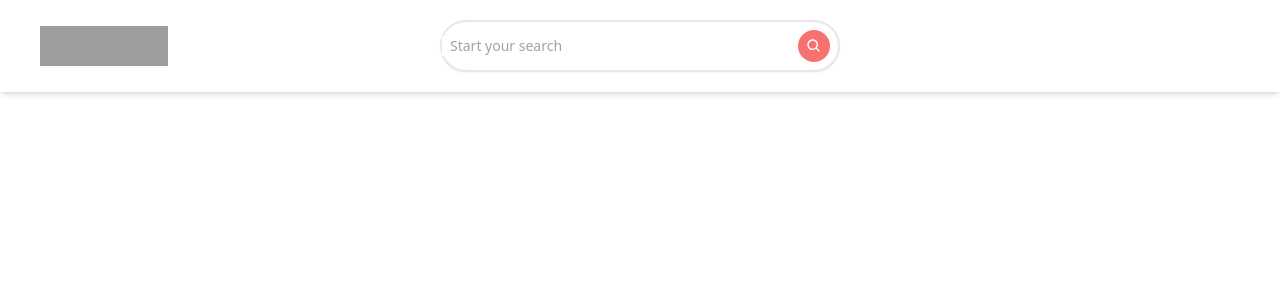
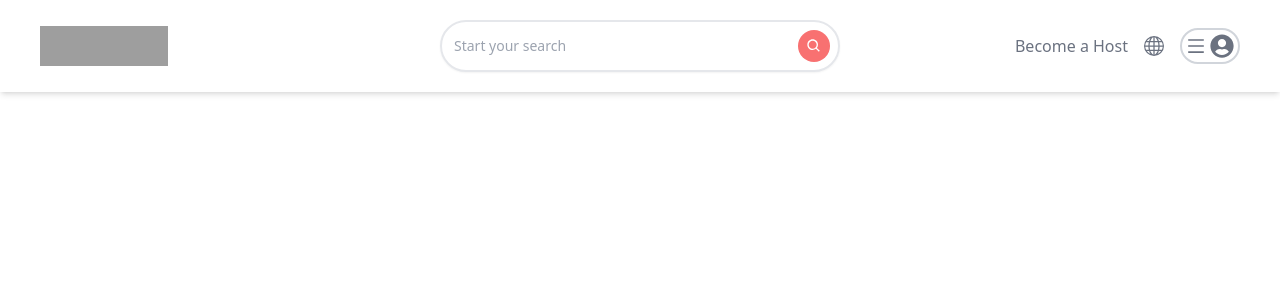
Before and after one commit to NithinGopal/airbnb-ss, a Next.js app: page / in a window 1280 px wide. Shown: the top 300 px of the page. Built offline with nearby package versions, Linux system fonts and the light colour scheme; grey boxes are pictures that could not be loaded.

Commit message:
Complete Header

```diff
--- a/components/Header.js
+++ b/components/Header.js
@@ -1,6 +1,9 @@
 import React from 'react'
 import Image from 'next/image'
-import { BiSearch } from 'react-icons/bi'
+import { BiSearch, BiUser } from 'react-icons/bi'
+import { BsGlobe } from 'react-icons/bs'
+import { AiOutlineMenu } from 'react-icons/ai'
+import { FaUserCircle } from 'react-icons/fa'
 
 const Header = () => {
   return (
@@ -17,11 +20,18 @@ const Header = () => {
         </div>
         {/* middle-search */}
         <div className='flex items-center md:border-2 rounded-full py-2 md:shadow-sm'>
-            <input type="text" placeholder='Start your search' className='flex-grow pl-2 bg-transparen outline-none text-sm text-gray-600 placeholder-gray-400' />
+            <input type="text" placeholder='Start your search' className='flex-grow pl-2 bg-transparen outline-none text-sm text-gray-600 placeholder-gray-400 ml-1' />
             <BiSearch className='hidden md:inline-flex h-8 w-8 p-2 bg-red-400 rounded-full text-white cursor-pointer md:mx-2' size={12}/>
         </div>
-        {/* right */}
-        <div></div>
+        {/* right-become host-lang globe-menu profile icon */}
+        <div className='flex items-center justify-end space-x-4'>
+          <p className='hidden md:inline text-gray-500 cursor-pointer'>Become a Host</p>
+          <BsGlobe className='text h-6 text-gray-500 cursor-pointer' size={20} />
+          <div className='flex items-center space-x-1 border-2 rounded-full p-1 border-gray-300'>
+            <AiOutlineMenu className='text-gray-500 cursor-pointer' size={20}/>
+            <FaUserCircle className='text-gray-500 cursor-pointer' size={24}/>
+          </div>
+        </div>
     </header>
   )
 }
```
